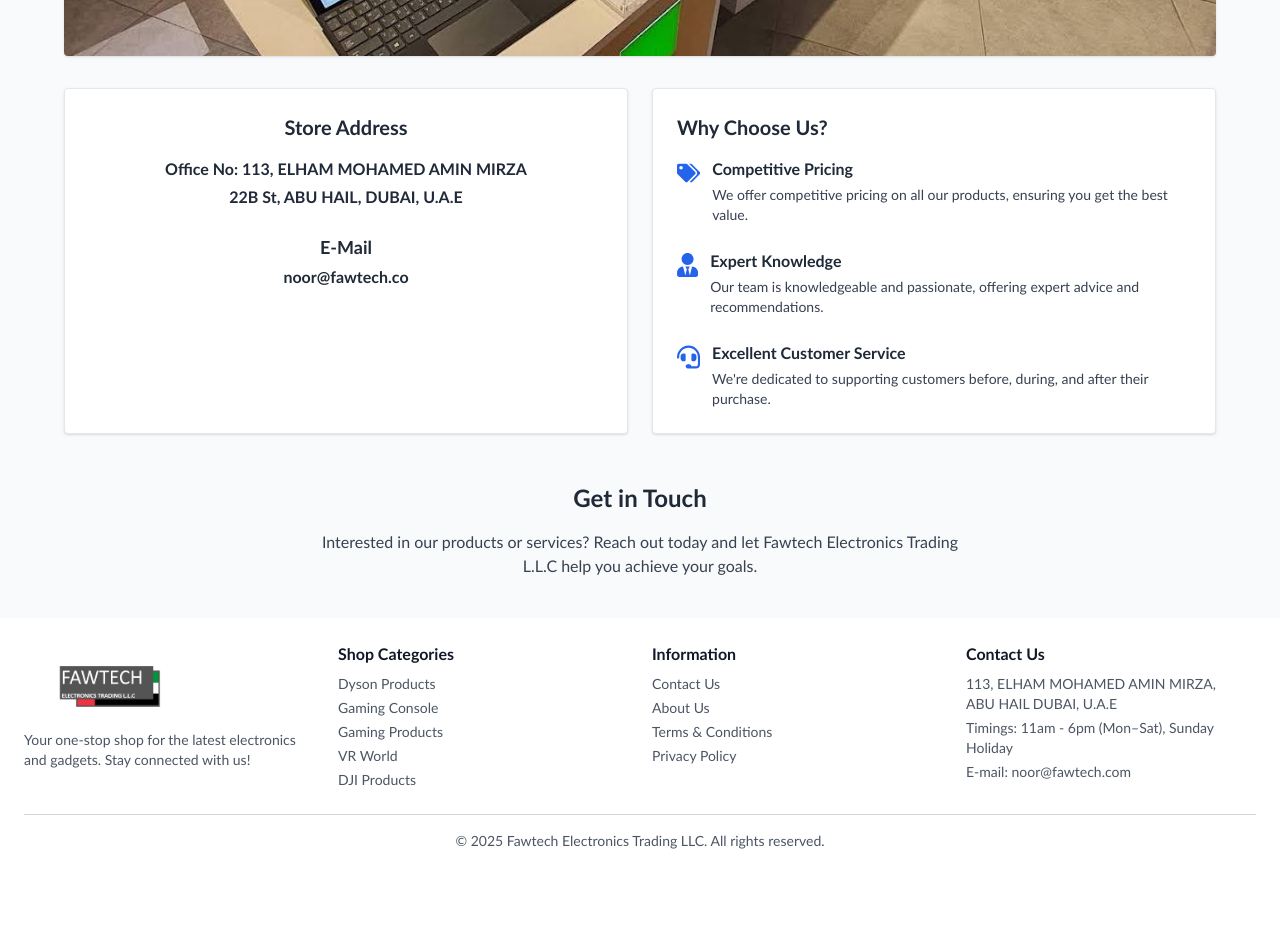
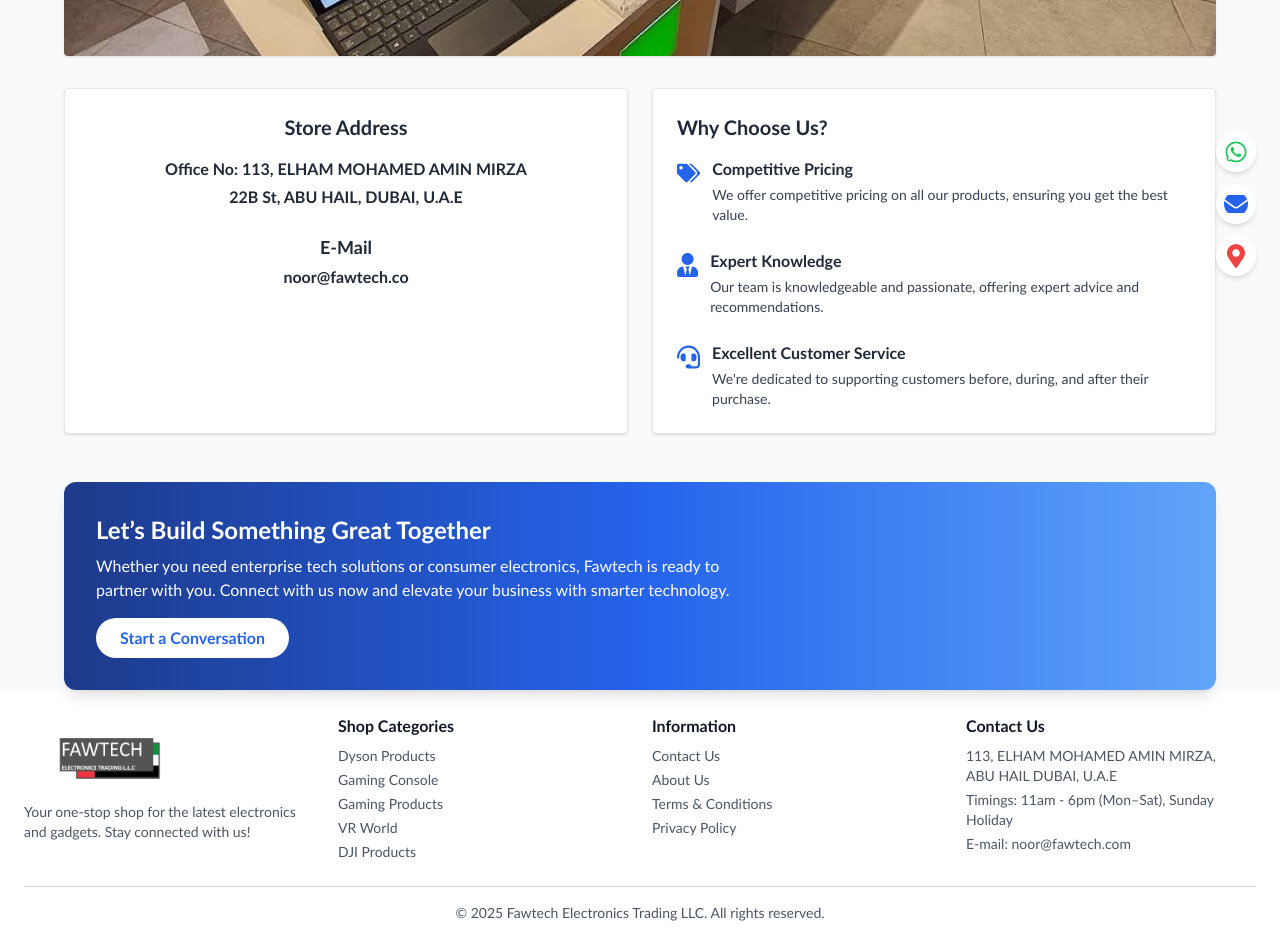
Before and after one commit to AmanGupta184/Fawtech-Project, a React (Create React App) app: page /contact in a window 1280 px wide. Shown: the part 500-1447 px from the top of the page. Before the commit the page ends 1375 px from the top, so only its background shows below. Built offline with nearby package versions, Linux system fonts and the light colour scheme.

Commit message:
Update Contact.jsx

```diff
--- a/src/Pages/Contact.jsx
+++ b/src/Pages/Contact.jsx
@@ -2,9 +2,9 @@
 import Layout from "../Layout/Layout";
 import { motion } from "framer-motion";
 import Shopimg from "../Assets/Images/Shop.jpg";
-import { FaTags, FaUserTie, FaHeadset } from "react-icons/fa";
+import { FaTags, FaUserTie, FaHeadset, FaWhatsapp, FaEnvelope, FaMapMarkerAlt } from "react-icons/fa";
 
-// Animation variants
+// Animation
 const fadeUp = {
   hidden: { opacity: 0, y: 30 },
   visible: (i = 0) => ({
@@ -18,7 +18,20 @@
   return (
     <Layout>
       <div className="bg-gray-50 dark:bg-gray-950 min-h-screen text-gray-800 dark:text-gray-100 pt-28 px-4">
-        <main className="max-w-6xl mx-auto">
+        <main className="max-w-6xl mx-auto relative">
+          {/* Floating Icons */}
+          <div className="fixed bottom-6 right-6 z-50 flex flex-col gap-3">
+            <a href="https://wa.me/971xxxxxxxxx" target="_blank" rel="noreferrer">
+              <FaWhatsapp className="text-green-500 w-10 h-10 p-2 bg-white dark:bg-gray-800 rounded-full shadow-md hover:scale-110 transition" />
+            </a>
+            <a href="mailto:noor@fawtech.co">
+              <FaEnvelope className="text-blue-600 w-10 h-10 p-2 bg-white dark:bg-gray-800 rounded-full shadow-md hover:scale-110 transition" />
+            </a>
+            <a href="https://goo.gl/maps/xyz" target="_blank" rel="noreferrer">
+              <FaMapMarkerAlt className="text-red-500 w-10 h-10 p-2 bg-white dark:bg-gray-800 rounded-full shadow-md hover:scale-110 transition" />
+            </a>
+          </div>
+
           {/* Title */}
           <motion.h2
             className="text-3xl md:text-4xl font-bold text-center mb-5"
@@ -47,7 +60,7 @@
             />
           </motion.div>
 
-          {/* Address & Why Choose Us */}
+          {/* Grid Section */}
           <div className="grid grid-cols-1 md:grid-cols-2 gap-6 mb-12">
             {/* Store Address */}
             <motion.div
@@ -69,7 +82,7 @@
               </div>
             </motion.div>
 
-            {/* Why Choose Us with Icon Animations */}
+            {/* Why Choose Us */}
             <motion.div
               className="bg-white dark:bg-gray-800 border border-gray-200 dark:border-gray-700 p-6 rounded shadow hover:-translate-y-1 hover:shadow-lg transition duration-300"
               variants={fadeUp}
@@ -80,71 +93,61 @@
             >
               <h3 className="text-xl font-bold mb-4">Why Choose Us?</h3>
               <ul className="space-y-6">
-                <li className="flex items-start">
+                {[
+                  {
+                    icon: FaTags,
+                    title: "Competitive Pricing",
+                    text: "We offer competitive pricing on all our products, ensuring you get the best value.",
+                  },
+                  {
+                    icon: FaUserTie,
+                    title: "Expert Knowledge",
+                    text: "Our team is knowledgeable and passionate, offering expert advice and recommendations.",
+                  },
+                  {
+                    icon: FaHeadset,
+                    title: "Excellent Customer Service",
+                    text: "We're dedicated to supporting customers before, during, and after their purchase.",
+                  },
+                ].map((item, i) => (
+                  <li key={i} className="flex items-start">
                     <motion.div
                       whileHover={{ scale: 1.2, rotate: 5 }}
                       transition={{ type: "spring", stiffness: 300 }}
                       className="text-blue-600 w-6 h-6 mr-3 mt-1"
                     >
-                    <FaTags className="w-full h-full" />
+                      <item.icon className="w-full h-full" />
                     </motion.div>
                     <div>
-                    <strong>Competitive Pricing</strong>
-                    <p className="text-sm font-medium mt-1 text-gray-700 dark:text-gray-300">
-                      We offer competitive pricing on all our products, ensuring you get the best value.
-                    </p>
+                      <strong>{item.title}</strong>
+                      <p className="text-sm font-medium mt-1 text-gray-700 dark:text-gray-300">{item.text}</p>
                     </div>
                   </li>
-
-                <li className="flex items-start">
-                  <motion.div
-                    whileHover={{ scale: 1.2, rotate: 5 }}
-                    transition={{ type: "spring", stiffness: 300 }}
-                    className="text-blue-600 w-6 h-6 mr-3 mt-1"
-                  >
-                    <FaUserTie className="w-full h-full" />
-                  </motion.div>
-                  <div>
-                    <strong>Expert Knowledge</strong>
-                    <p className="text-sm font-medium mt-1 text-gray-700 dark:text-gray-300">
-                      Our team is knowledgeable and passionate, offering expert advice and recommendations.
-                    </p>
-                  </div>
-                </li>
-
-                <li className="flex items-start">
-                  <motion.div
-                    whileHover={{ scale: 1.2, rotate: 5 }}
-                    transition={{ type: "spring", stiffness: 300 }}
-                    className="text-blue-600 w-6 h-6 mr-3 mt-1"
-                  >
-                    <FaHeadset className="w-full h-full" />
-                  </motion.div>
-                  <div>
-                    <strong>Excellent Customer Service</strong>
-                    <p className="text-sm font-medium mt-1 text-gray-700 dark:text-gray-300">
-                      We're dedicated to supporting customers before, during, and after their purchase.
-                    </p>
-                  </div>
-                </li>
+                ))}
               </ul>
             </motion.div>
           </div>
 
-          {/* Get in Touch */}
-          <motion.section
-            className="text-center pb-10"
+          {/* Modern CTA Card */}
+          <motion.div
             variants={fadeUp}
             initial="hidden"
             whileInView="visible"
             viewport={{ once: true }}
             custom={4}
+            className="rounded-xl p-8 bg-gradient-to-r from-blue-900 via-blue-600 to-blue-400 text-white shadow-lg backdrop-blur-md"
           >
-            <h3 className="text-2xl font-bold mb-4">Get in Touch</h3>
-            <p className="max-w-2xl mx-auto font-medium text-gray-700 dark:text-gray-300">
-              Interested in our products or services? Reach out today and let Fawtech Electronics Trading L.L.C help you achieve your goals.
+            <h3 className="text-2xl font-bold mb-2">Let’s Build Something Great Together</h3>
+            <p className="text-sm md:text-base mb-4 max-w-2xl">
+              Whether you need enterprise tech solutions or consumer electronics, Fawtech is ready to partner with you. Connect with us now and elevate your business with smarter technology.
             </p>
-          </motion.section>
+            <a
+              href="mailto:noor@fawtech.co"
+              className="inline-block bg-white text-blue-600 font-semibold px-6 py-2 rounded-full hover:bg-gray-100 transition"
+            >
+              Start a Conversation
+            </a>
+          </motion.div>
         </main>
       </div>
     </Layout>
```
Lines whose indentation alone changed are shown as unchanged.
